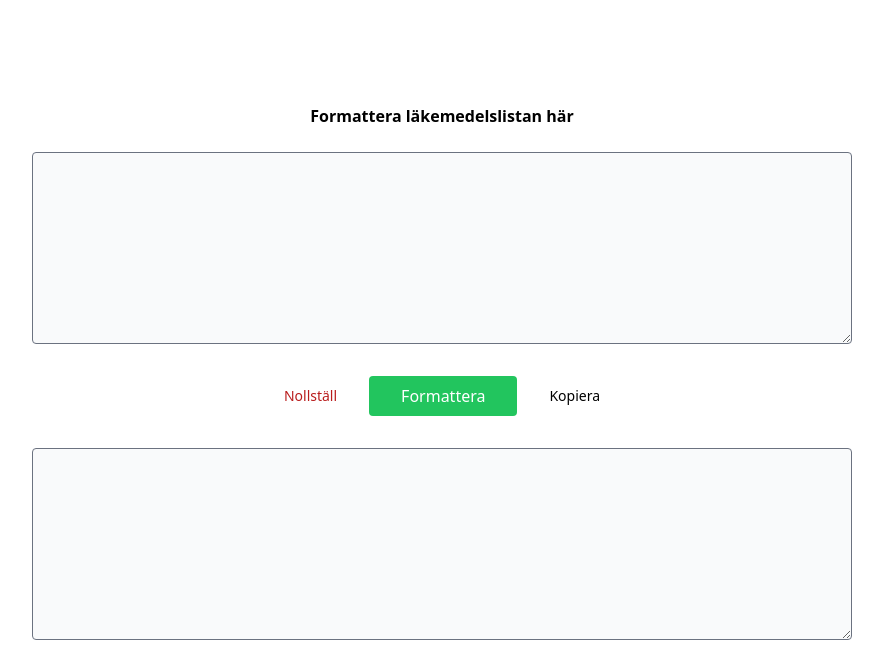
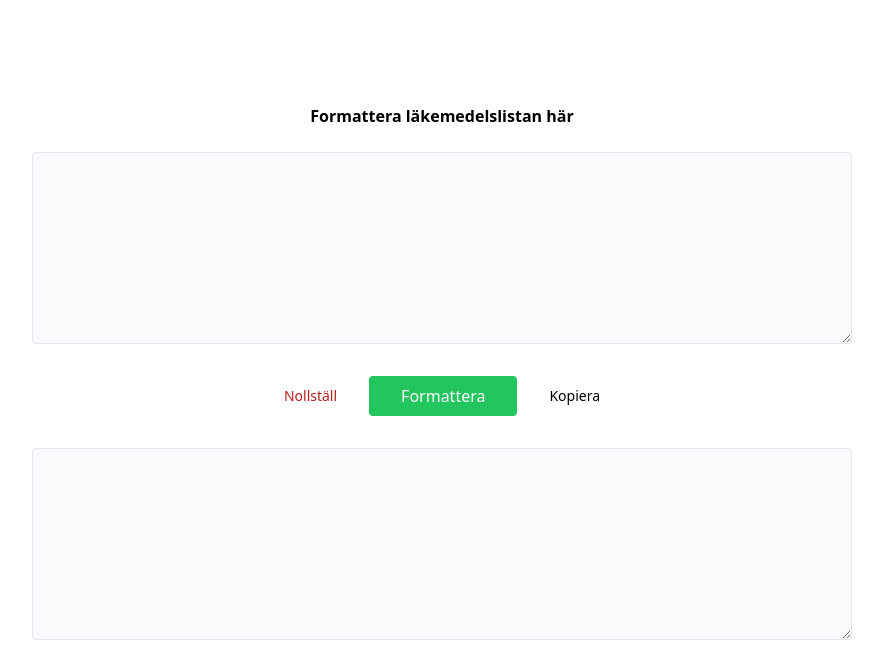
Before and after one commit to olivervo/clinisoft_tc, a website: page index.html in a window 1280 px wide. Shown: the top 660 px of the page, without its empty margins (198-1081 px from the left). Drawn offline with Linux system fonts and the light colour scheme.

Commit message:
Border color

```diff
--- a/index.html
+++ b/index.html
@@ -11,7 +11,7 @@
     <div class="flex flex-col items-center w-full">
         <div class="font-bold p-6 mt-20">Formattera läkemedelslistan här</div>
 
-        <textarea id="medications" name="medications" class="w-[820px] p-4 bg-gray-50 h-48 whitespace-pre rounded" oninput="autosize(this);"></textarea>
+        <textarea id="medications" name="medications" class="w-[820px] p-4 bg-gray-50 h-48 whitespace-pre rounded focus:border-gray-300 focus:outline-0 focus:ring-gray-300 border-gray-200" oninput="autosize(this);"></textarea>
 
         <div class="flex mt-8">
             <button class="text-red-700 rounded text-sm px-8" onclick="reset();">Nollställ</button>
@@ -22,8 +22,8 @@
                 Formattera</button>
             <button class="text-black rounded text-sm px-8" onclick="copy();">Kopiera</button>
         </div>
-        <textarea id="results" class="bg-gray-50 h-48 mt-8 w-[820px] p-4 rounded" disabled></textarea>
-
+        <textarea id="results" class="bg-gray-50 h-48 mt-8 w-[820px] p-4 rounded border-gray-200" disabled></textarea>
+        <div class="text-xs mt-6 max-w-[500px] text-center">Formatteringen sker lokalt i webbläsaren och ingen data skickas till någon server. Ange ändå inga patientuppgifter och kom ihåg att dubbelkolla själv samt ange eventuella tider.</div>
         <div class="text-xs p-6">Skapad med <span class="text-red-800">&hearts;</span> av Oliver von Olnhausen</div>
         <a href="https://github.com/olivervo/medications_formatter" target="_blank"><img src="https://img.shields.io/badge/github-%23121011.svg?style=Flat-square&logo=github&logoColor=white" alt=""></a>
     </div>
```
Also changed, not shown: dist/output.css.
